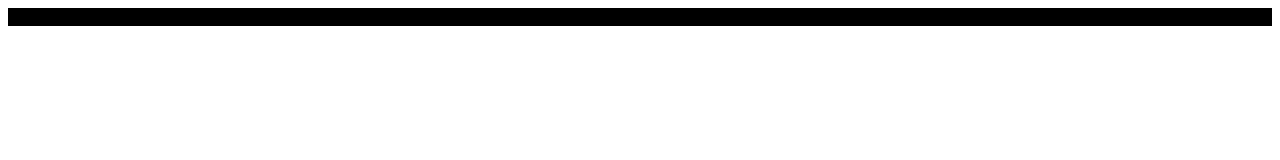
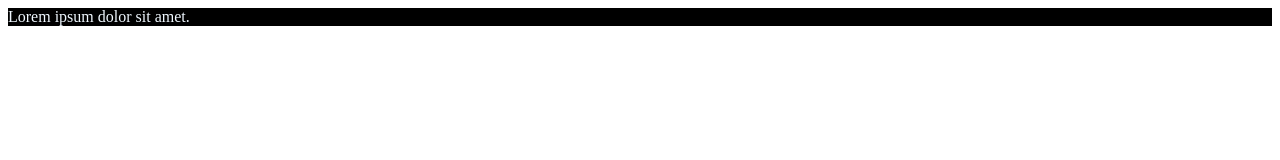
Before and after one commit to DouglasBR25/projetop, a plain HTML site: page projeto.html in a window 1280 px wide. Drawn offline with Linux system fonts and the light colour scheme.

Commit message:
mudança de texto

```diff
--- a/projeto.html
+++ b/projeto.html
@@ -5,7 +5,7 @@
     <meta name="viewport" content="width=device-width, initial-scale=1.0">
     <title>Document</title>
     <style>
-    section{background-color: black;}
+    section{background-color: black;} section{color: aliceblue;}
     </style>
 </head>
 <body>
```
